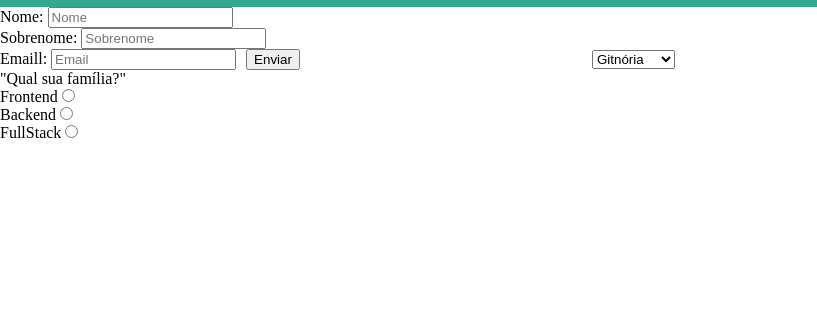
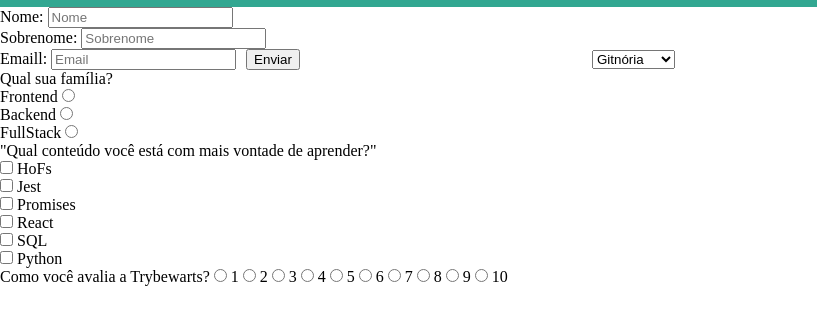
Before and after one commit to JoseBarceloss/Trybewarts, a website: page index.html in a window 1280 px wide. Shown: the part 282-618 px from the top of the page, 0-817 px from the left. Drawn offline with Linux system fonts and the light colour scheme.

Commit message:
Requisito 14

```diff
--- a/index.html
+++ b/index.html
@@ -71,7 +71,7 @@
                 </select>
                 </div>
 
-                <label for="label-family">"Qual sua família?"</label>
+                <label id="label-family">Qual sua família?</label>
                 <div>
                     <label for="frontend">Frontend</label>
                     <input type="radio" id="frontend" name="family" value="Frontend">
@@ -85,6 +85,62 @@
                     <input type="radio" id="fullstack" name="family" value="FullStack">
                 </div>
 
+                <label id="label-content">"Qual conteúdo você está com mais vontade de aprender?"</label>
+                <div>
+                    <input type="checkbox" id="hofs" class="subject" name="subject" value="HoFs">
+                    <label for="hofs">HoFs</label>
+                </div>
+                <div>
+                    <input type="checkbox" id="jest" class="subject" name="subject" value="Jest">
+                    <label for="jest">Jest</label>
+                </div>
+
+                <div>
+                    <input type="checkbox" id="promises" class="subject" name="subject" value="Promises">
+                    <label for="promises">Promises</label>
+                </div>
+                <div>
+                    <input type="checkbox" id="react" class="subject" name="subject" value="React">
+                    <label for="react">React</label>
+                </div>
+
+                <div>
+                    <input type="checkbox" id="sql" class="subject" name="subject" value="SQL">
+                    <label for="sql">SQL</label>
+                </div>
+
+                <div>
+                    <input type="checkbox" id="python" class="subject" name="subject" value="Python">
+                    <label for="python">Python</label>
+                </div>
+
+
+                <div>
+                    <label for="rate" id="label-rate">Como você avalia a Trybewarts?</label>
+                    <input type="radio" name="rate" id="rate1" value="1">
+                    <label for="rate1">1</label>
+                    <input type="radio" name="rate" id="rate2" value="2">
+                    <label for="rate2">2</label>
+                    <input type="radio" name="rate" id="rate3" value="3">
+                    <label for="rate3">3</label>
+                    <input type="radio" name="rate" id="rate4" value="4">
+                    <label for="rate4">4</label>
+                    <input type="radio" name="rate" id="rate5" value="5">
+                    <label for="rate5">5</label>
+                    <input type="radio" name="rate" id="rate6" value="6">
+                    <label for="rate6">6</label>
+                    <input type="radio" name="rate" id="rate7" value="7">
+                    <label for="rate7">7</label>
+                    <input type="radio" name="rate" id="rate8" value="8">
+                    <label for="rate8">8</label>
+                    <input type="radio" name="rate" id="rate9" value="9">
+                    <label for="rate9">9</label>
+                    <input type="radio" name="rate" id="rate10" value="10">
+                    <label for="rate10">10</label>
+                    </div>
+
+
+
 
             </form>
         </main>
```
